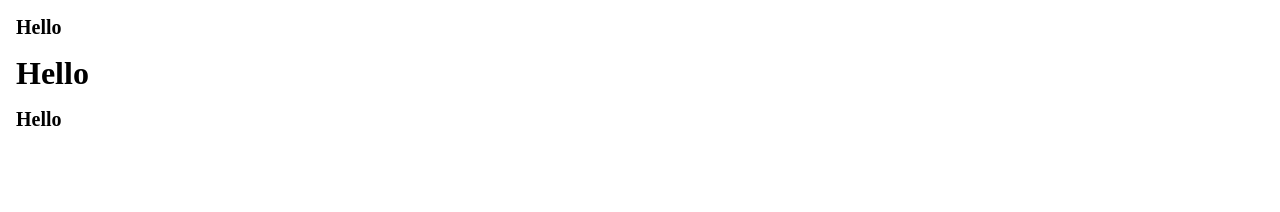
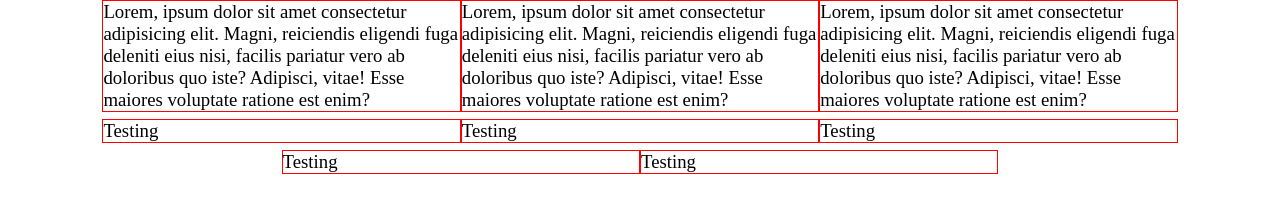
Before and after one commit to staten-island-tech/flex-box-gallery-GhTmp1A, a plain HTML site: page index.html in a window 1280 px wide. Drawn offline with Linux system fonts and the light colour scheme.

Commit message:
More tutorial progress
Smaller, but more progress on tutorials at home.

```diff
--- a/index.html
+++ b/index.html
@@ -1,16 +1,44 @@
+<!DOCTYPE html>
 <html lang="en">
   <head>
     <meta charset="UTF-8" />
     <meta http-equiv="X-UA-Compatible" content="IE=edge" />
     <meta name="viewport" content="width=device-width, initial-scale=1.0" />
     <link rel="stylesheet" href="style.css" />
-    <title>Document</title>
+    <title>Flexbox</title>
   </head>
   <body>
-    <div class="parent">
-      <h2 class="px-size">Hello</h2>
-      <h2 class="rem-size">Hello</h2>
-      <h2 class="em-size">Hello</h2>
+    <!-- example 1: default flexbox -->
+    <div class="parent parent-intro">
+      <div class="child child-1">
+        Lorem, ipsum dolor sit amet consectetur adipisicing elit. Magni,
+        reiciendis eligendi fuga deleniti eius nisi, facilis pariatur vero ab
+        doloribus quo iste? Adipisci, vitae! Esse maiores voluptate ratione est
+        enim?
+      </div>
+      <div class="child child-2">
+        Lorem, ipsum dolor sit amet consectetur adipisicing elit. Magni,
+        reiciendis eligendi fuga deleniti eius nisi, facilis pariatur vero ab
+        doloribus quo iste? Adipisci, vitae! Esse maiores voluptate ratione est
+        enim?
+      </div>
+      <div class="child child-3">
+        Lorem, ipsum dolor sit amet consectetur adipisicing elit. Magni,
+        reiciendis eligendi fuga deleniti eius nisi, facilis pariatur vero ab
+        doloribus quo iste? Adipisci, vitae! Esse maiores voluptate ratione est
+        enim?
+      </div>
+    </div>
+    <br />
+    <div class="parent parent-spacing">
+      <div class="child child-1">Testing</div>
+      <div class="child child-2">Testing</div>
+      <div class="child child-3">Testing</div>
+    </div>
+    <br />
+    <div class="parent parent-flexconstants">
+      <div class="child child-1">Testing</div>
+      <div class="child child-2">Testing</div>
     </div>
   </body>
 </html>
--- a/style.css
+++ b/style.css
@@ -4,26 +4,17 @@ body,
     padding: 0;
     margin: 0;
     box-sizing: border-box;
-    font-size: 100%; /* Normally 100% is 16px we want the size to be 10px so we do 62.5% */
+    font-size: 62.5%; /* Normally 100% is 16px we want the size to be 10px so we do 62.5% */
 }
 
 
 .parent{
-    font-size: 20px;
+    font-size: 30px;
+    display: flex;
+    justify-content: center;
 }
 
-h2{
-    margin: 1rem;
+.child{
+    border: 1px solid red;
+    width: 28%;
 }
-
-.px-size{
-font-size: 20px;
-}
-
-.rem-size{
-    font-size: 2rem;
-}
-
-.em-size{
-    font-size: 1em;
-}
```
